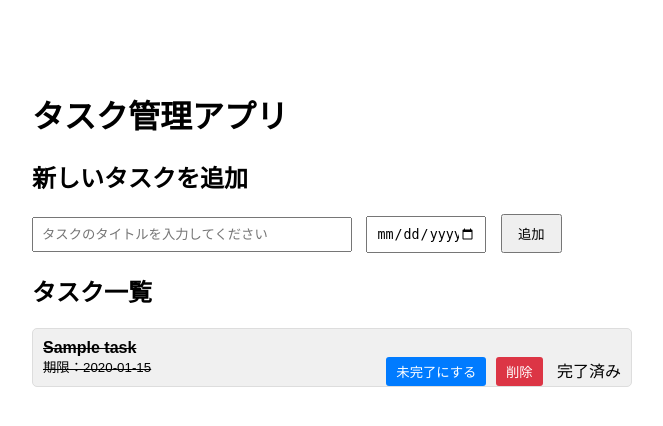
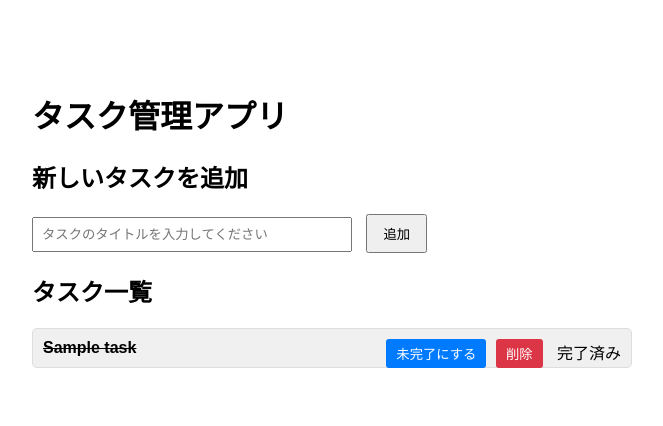
Before and after one commit to jumpei-usui/agent-demo, a Flask app: page / in a window 1280 px wide. Shown: the top 426 px of the page, without its empty margins (308-971 px from the left). Run offline with Flask 3, Linux system fonts and the light colour scheme; tables that the repository leaves empty hold one stand-in row (values such as "Sample post").

Commit message:
Revert "Add due date functionality to task management application"

```diff
--- a/app.py
+++ b/app.py
@@ -15,8 +15,7 @@
         CREATE TABLE IF NOT EXISTS tasks (
             id INTEGER PRIMARY KEY AUTOINCREMENT,
             title TEXT NOT NULL,
-            completed INTEGER DEFAULT 0,
-            due_date DATE
+            completed INTEGER DEFAULT 0
         )
     ''')
     conn.commit()
@@ -29,7 +28,7 @@
     """Get all tasks from database"""
     conn = sqlite3.connect(DB_FILE)
     cursor = conn.cursor()
-    cursor.execute('SELECT id, title, completed, due_date FROM tasks ORDER BY id')
+    cursor.execute('SELECT id, title, completed FROM tasks ORDER BY id')
     rows = cursor.fetchall()
     conn.close()
 
@@ -39,16 +38,15 @@
         tasks.append({
             'id': row[0],
             'title': row[1],
-            'completed': bool(row[2]),
-            'due_date': row[3]
+            'completed': bool(row[2])
         })
     return tasks
 
-def add_task_to_db(title, due_date=None):
+def add_task_to_db(title):
     """Add a new task to database"""
     conn = sqlite3.connect(DB_FILE)
     cursor = conn.cursor()
-    cursor.execute('INSERT INTO tasks (title, completed, due_date) VALUES (?, 0, ?)', (title, due_date))
+    cursor.execute('INSERT INTO tasks (title, completed) VALUES (?, 0)', (title,))
     conn.commit()
     conn.close()
 
@@ -78,14 +76,8 @@
 def add_task():
     """Add a new task"""
     title = request.form.get('title', '').strip()
-    due_date = request.form.get('due_date', '').strip()
-
-    # Convert empty string to None for database
-    if not due_date:
-        due_date = None
-
     if title:
-        add_task_to_db(title, due_date)
+        add_task_to_db(title)
 
     return redirect(url_for('index'))
 
--- a/templates/index.html
+++ b/templates/index.html
@@ -26,11 +26,6 @@
         }
         input[type="text"] {
             width: 300px;
-            padding: 8px;
-            margin-right: 10px;
-        }
-        input[type="date"] {
-            width: 100px;
             padding: 8px;
             margin-right: 10px;
         }
@@ -73,7 +68,6 @@
         <h2>新しいタスクを追加</h2>
         <form action="/add" method="post">
             <input type="text" name="title" placeholder="タスクのタイトルを入力してください" required>
-            <input type="date" name="due_date" placeholder="YYYY/MM/DD">
             <button type="submit">追加</button>
         </form>
     </div>
@@ -85,8 +79,6 @@
             {% for task in tasks %}
                 <div class="task {{ 'completed' if task.completed else '' }}">
                     <strong>{{ task.title }}</strong>
-                    <br>
-                    <small>期限：{{ task.due_date if task.due_date else '未設定' }}</small>
                     <span style="float: right;">
                         <form action="/toggle" method="post" style="display: inline;">
                             <input type="hidden" name="task_id" value="{{ task.id }}">
```
